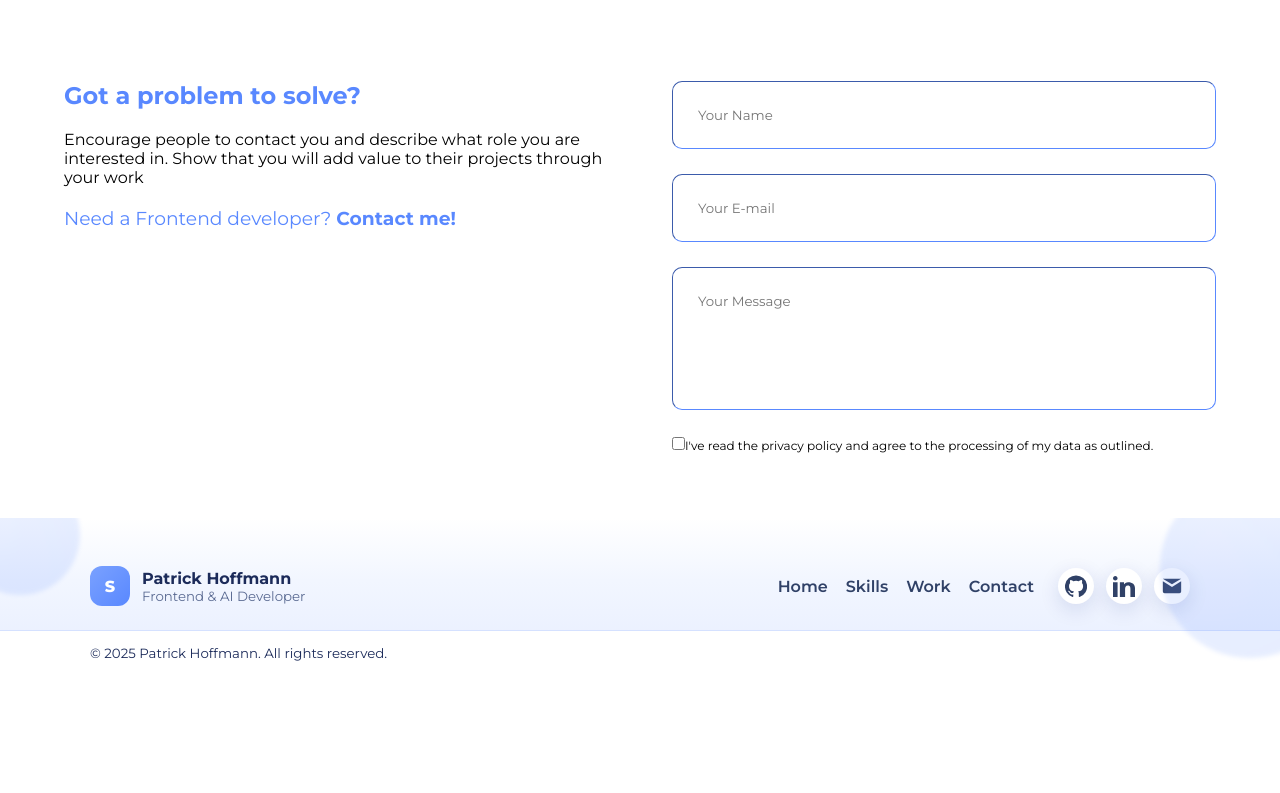
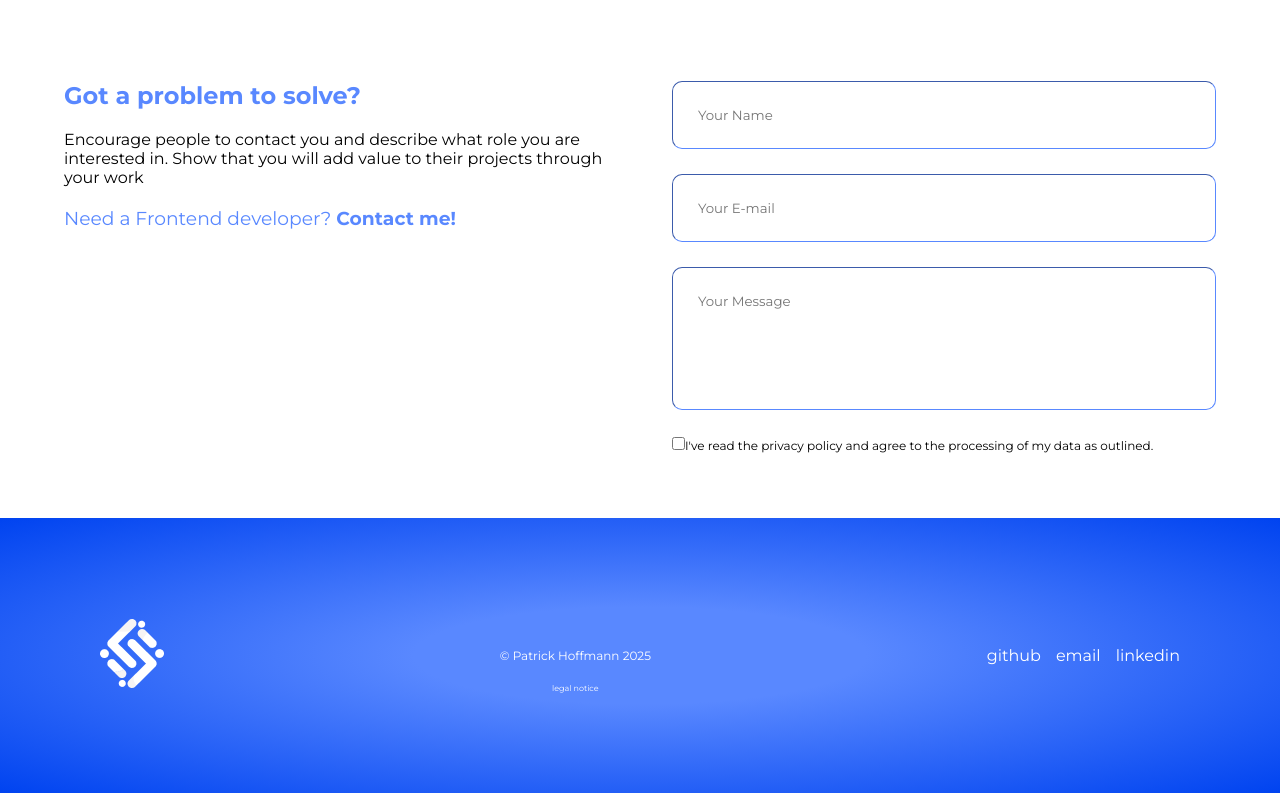
Before and after one commit to P-Hoffmann98/Portfolio, an Angular app: page / in a window 1280 px wide. Shown: the part 4014-4807 px from the top of the page. Before the commit the page ends 4689 px from the top, so only its background shows below. Built offline with nearby package versions, Linux system fonts and the light colour scheme.

Commit message:
renewed the footer section

```diff
--- a/src/app/footer/footer.component.html
+++ b/src/app/footer/footer.component.html
@@ -1,81 +1,12 @@
-<footer class="site-footer">
-  <div class="decor decor-a"></div>
-  <div class="decor decor-b"></div>
-
-  <div class="container">
-    <div class="brand">
-      <div class="logo">S</div>
-      <div class="copy">
-        <strong>Patrick Hoffmann</strong>
-        <small>Frontend & AI Developer</small>
-      </div>
-    </div>
-
-    <nav class="footer-nav" aria-label="Footer">
-      <a href="#home">Home</a>
-      <a href="#skills">Skills</a>
-      <a href="#work">Work</a>
-      <a href="#contact">Contact</a>
-    </nav>
-
-    <div class="socials">
-      <a
-        class="icon"
-        href="https://github.com/"
-        target="_blank"
-        rel="noopener"
-        aria-label="GitHub"
-      >
-        <svg
-          width="22"
-          height="22"
-          viewBox="0 0 24 24"
-          fill="currentColor"
-          aria-hidden="true"
-        >
-          <path
-            d="M12 .5a12 12 0 0 0-3.79 23.4c.6.11.82-.26.82-.58v-2.02c-3.34.73-4.04-1.61-4.04-1.61-.55-1.4-1.35-1.77-1.35-1.77-1.1-.76.08-.74.08-.74 1.22.08 1.86 1.26 1.86 1.26 1.08 1.86 2.83 1.32 3.52 1 .11-.78.42-1.32.76-1.62-2.66-.3-5.46-1.33-5.46-5.92 0-1.31.47-2.38 1.24-3.22-.12-.3-.54-1.52.12-3.16 0 0 1.01-.32 3.3 1.23a11.46 11.46 0 0 1 6 0c2.29-1.55 3.3-1.23 3.3-1.23.66 1.64.24 2.86.12 3.16.77.84 1.24 1.9 1.24 3.22 0 4.6-2.8 5.61-5.47 5.91.43.37.81 1.1.81 2.22v3.29c0 .32.22.7.83.58A12 12 0 0 0 12 .5Z"
-          />
-        </svg>
-      </a>
-      <a
-        class="icon"
-        href="https://www.linkedin.com/"
-        target="_blank"
-        rel="noopener"
-        aria-label="LinkedIn"
-      >
-        <svg
-          width="22"
-          height="22"
-          viewBox="0 0 24 24"
-          fill="currentColor"
-          aria-hidden="true"
-        >
-          <path
-            d="M4.98 3.5C4.98 4.88 3.86 6 2.5 6S0 4.88 0 3.5 1.12 1 2.5 1s2.48 1.12 2.48 2.5zM0 8h5v16H0V8zm7.5 0H12v2.2h.06c.62-1.18 2.14-2.42 4.4-2.42C21.4 7.78 24 10.12 24 14.38V24h-5v-8.1c0-1.93-.03-4.42-2.7-4.42-2.7 0-3.11 2.1-3.11 4.27V24H7.5V8z"
-          />
-        </svg>
-      </a>
-      <a class="icon" href="mailto:maxi@your-domain.tld" aria-label="Email">
-        <svg
-          width="22"
-          height="22"
-          viewBox="0 0 24 24"
-          fill="currentColor"
-          aria-hidden="true"
-        >
-          <path
-            d="M12 13 2 6.76V18a2 2 0 0 0 2 2h16a2 2 0 0 0 2-2V6.76L12 13Zm10-9H2l10 6 10-6Z"
-          />
-        </svg>
-      </a>
-    </div>
+<div class="footer">
+  <div><img src="assets/img/logo.png" alt="Logo" class="footer-logo" /></div>
+  <div class="footer-nameandlegal">
+    <div class="footer-name">© Patrick Hoffmann 2025</div>
+    <div class="footer-legal">legal notice</div>
   </div>
-
-  <div class="bottom">
-    <div class="container">
-      <small>© {{ year }} Patrick Hoffmann. All rights reserved.</small>
-    </div>
+  <div class="footer-socials">
+    <div>github</div>
+    <div>email</div>
+    <div>linkedin</div>
   </div>
-</footer>
+</div>
--- a/src/app/footer/footer.component.scss
+++ b/src/app/footer/footer.component.scss
@@ -1,127 +1,27 @@
-.site-footer {
-  position: relative;
-  background: linear-gradient(180deg, #ffffff 0%, #f2f6ff 40%, #e6edff 100%);
-  padding-top: 48px;
-  color: #1c2b5a;
-  overflow: hidden;
+.footer {
+  display: flex;
+  justify-content: space-between;
+  align-items: center;
+  padding: 100px;
+  background: radial-gradient(#5988ff 0%, #5988ff 25%, #0043f0 100%);
+  color: white;
 }
 
-.site-footer .container {
-  width: min(1100px, calc(100% - 100px));
-  margin: 0 auto;
-  display: grid;
-  grid-template-columns: 1fr auto auto;
+.footer-nameandlegal {
+  margin-top: 30px;
+  display: flex;
+  flex-direction: column;
   align-items: center;
-  gap: 24px;
+  gap: 20px;
+}
+.footer-name {
+  font-size: 1.5vh;
+}
+.footer-legal {
+  font-size: 1vh;
 }
 
-.brand {
+.footer-socials {
   display: flex;
-  align-items: center;
-  gap: 12px;
+  gap: 15px;
 }
-.logo {
-  width: 40px;
-  height: 40px;
-  border-radius: 12px;
-  display: grid;
-  place-items: center;
-  background: linear-gradient(135deg, #7aa1ff, #5988ff);
-  color: #fff;
-  font-weight: 800;
-}
-.copy {
-  display: grid;
-}
-.copy small {
-  color: #5a6a92;
-}
-
-.footer-nav {
-  display: flex;
-  gap: 18px;
-}
-.footer-nav a {
-  text-decoration: none;
-  color: #304167;
-  font-weight: 600;
-}
-.footer-nav a:hover {
-  color: #5988ff;
-}
-
-.socials {
-  display: flex;
-  gap: 12px;
-}
-.icon {
-  display: inline-grid;
-  place-items: center;
-  width: 36px;
-  height: 36px;
-  background: #fff;
-  border-radius: 999px;
-  color: #304167;
-  box-shadow: 0 6px 20px rgba(0, 34, 120, 0.12);
-  text-decoration: none;
-}
-.icon:hover {
-  color: #5988ff;
-}
-
-.bottom {
-  margin-top: 24px;
-  background: #fff;
-  border-top: 1px solid rgba(89, 136, 255, 0.25);
-}
-.bottom .container {
-  padding: 14px 0;
-  display: flex;
-  align-items: center;
-  justify-content: space-between;
-}
-
-.decor {
-  position: absolute;
-  border-radius: 50%;
-  background: radial-gradient(circle at 30% 30%, #7aa1ff, #5988ff);
-  opacity: 0.15;
-  filter: blur(2px);
-  pointer-events: none;
-}
-.decor-a {
-  width: 180px;
-  height: 180px;
-  right: -60px;
-  top: -40px;
-}
-.decor-b {
-  width: 120px;
-  height: 120px;
-  left: -40px;
-  bottom: 80px;
-}
-
-@media (max-width: 900px) {
-  .site-footer .container {
-    grid-template-columns: 1fr;
-    text-align: center;
-  }
-  .footer-nav {
-    justify-content: center;
-  }
-  .socials {
-    justify-content: center;
-  }
-  .bottom .container {
-    justify-content: center;
-  }
-}
-
-@media (max-width: 600px) {
-  footer {
-    flex-direction: column;
-    text-align: center;
-    gap: 16px;
-  }
-}
```
